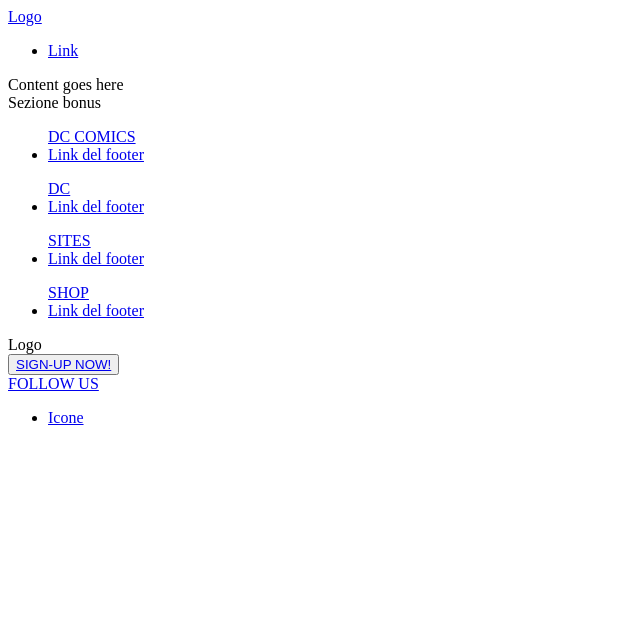
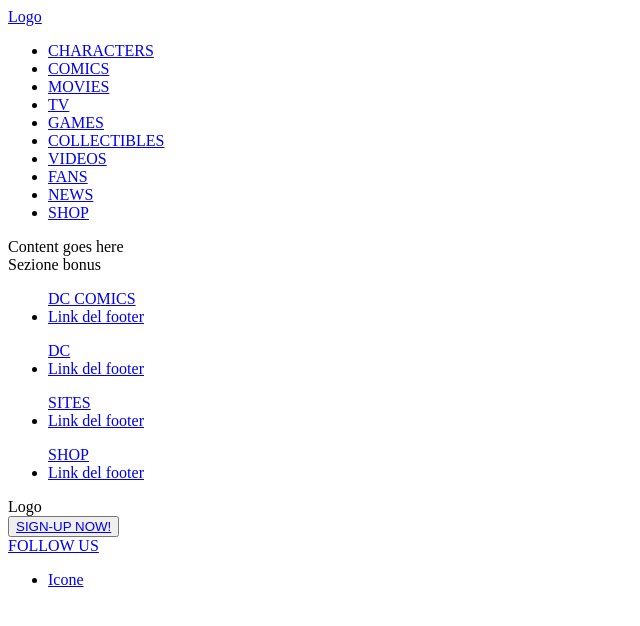
Before and after one commit to iachinimarta/vue-dc-comics, a Vue app: page / in a window 1280 px wide. Shown: the top 626 px of the page, without its empty margins (0-640 px from the left). Built offline with nearby package versions, Linux system fonts and the light colour scheme.

Commit message:
Popolati links dinamicamente

```diff
--- a/src/components/MyHeader.vue
+++ b/src/components/MyHeader.vue
@@ -6,8 +6,8 @@
 
         <nav>
             <ul>
-                <li>
-                    <a href="#">Link</a>
+                <li v-for="(link, index) in links" :key="index">
+                    <a href="link.url">{{link.text}}</a>
                 </li>
             </ul>
         </nav>
@@ -17,7 +17,63 @@
 
 <script>
     export default {
-        name: 'MyHeader'
+        name: 'MyHeader',
+        data() {
+            return {
+                links: [
+                    {
+                        text: 'CHARACTERS',
+                        url: '#',
+                        active: false
+                    },
+                    {
+                        text: 'COMICS',
+                        url: '#',
+                        active: true
+                    },
+                    {
+                        text: 'MOVIES',
+                        url: '#',
+                        active: false
+                    },
+                    {
+                        text: 'TV',
+                        url: '#',
+                        active: false
+                    },
+                    {
+                        text: 'GAMES',
+                        url: '#',
+                        active: false
+                    },
+                    {
+                        text: 'COLLECTIBLES',
+                        url: '#',
+                        active: false
+                    },
+                    {
+                        text: 'VIDEOS',
+                        url: '#',
+                        active: false
+                    },
+                    {
+                        text: 'FANS',
+                        url: '#',
+                        active: false
+                    },
+                    {
+                        text: 'NEWS',
+                        url: '#',
+                        active: false
+                    },
+                    {
+                        text: 'SHOP',
+                        url: '#',
+                        active: false
+                    }
+                ]
+            }
+        }
     }
 </script>
 
```
